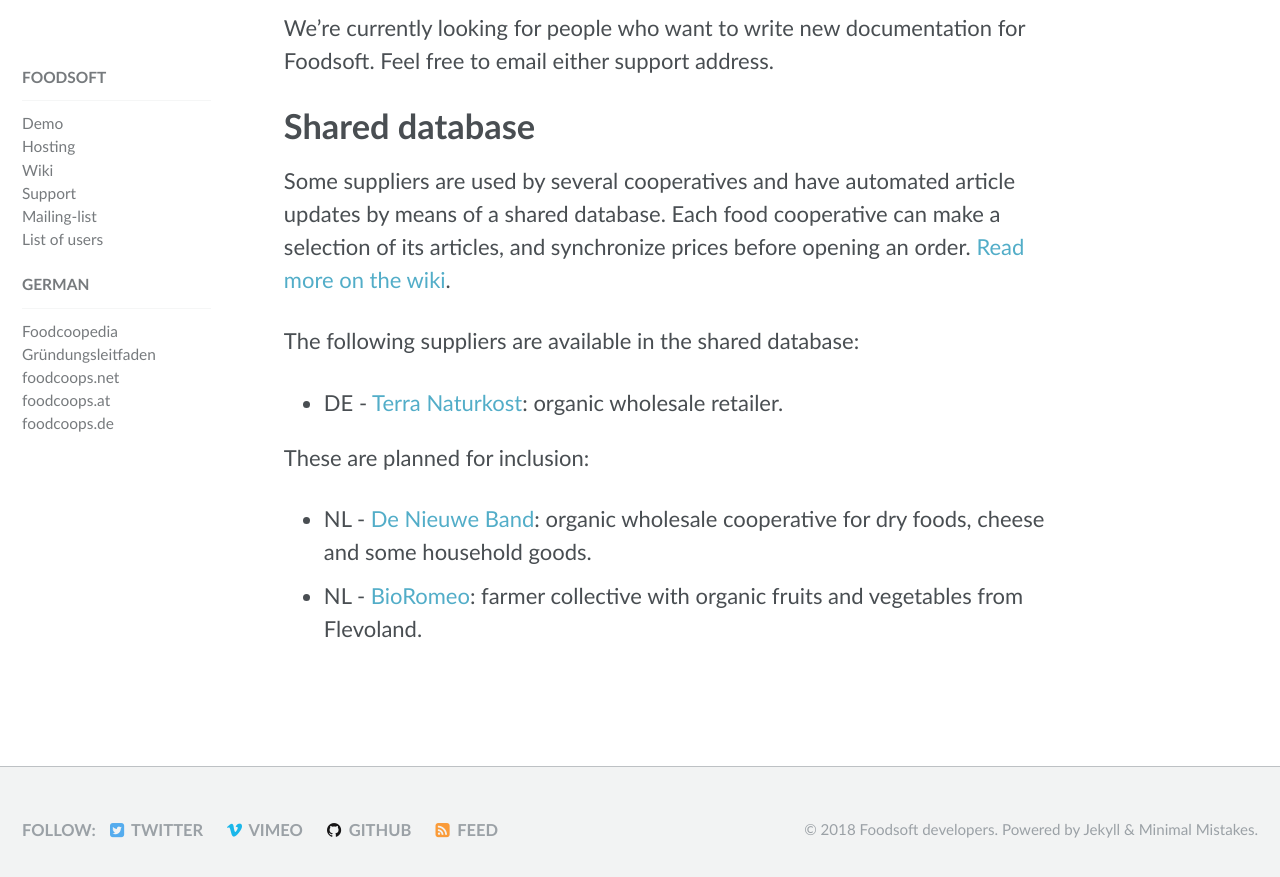
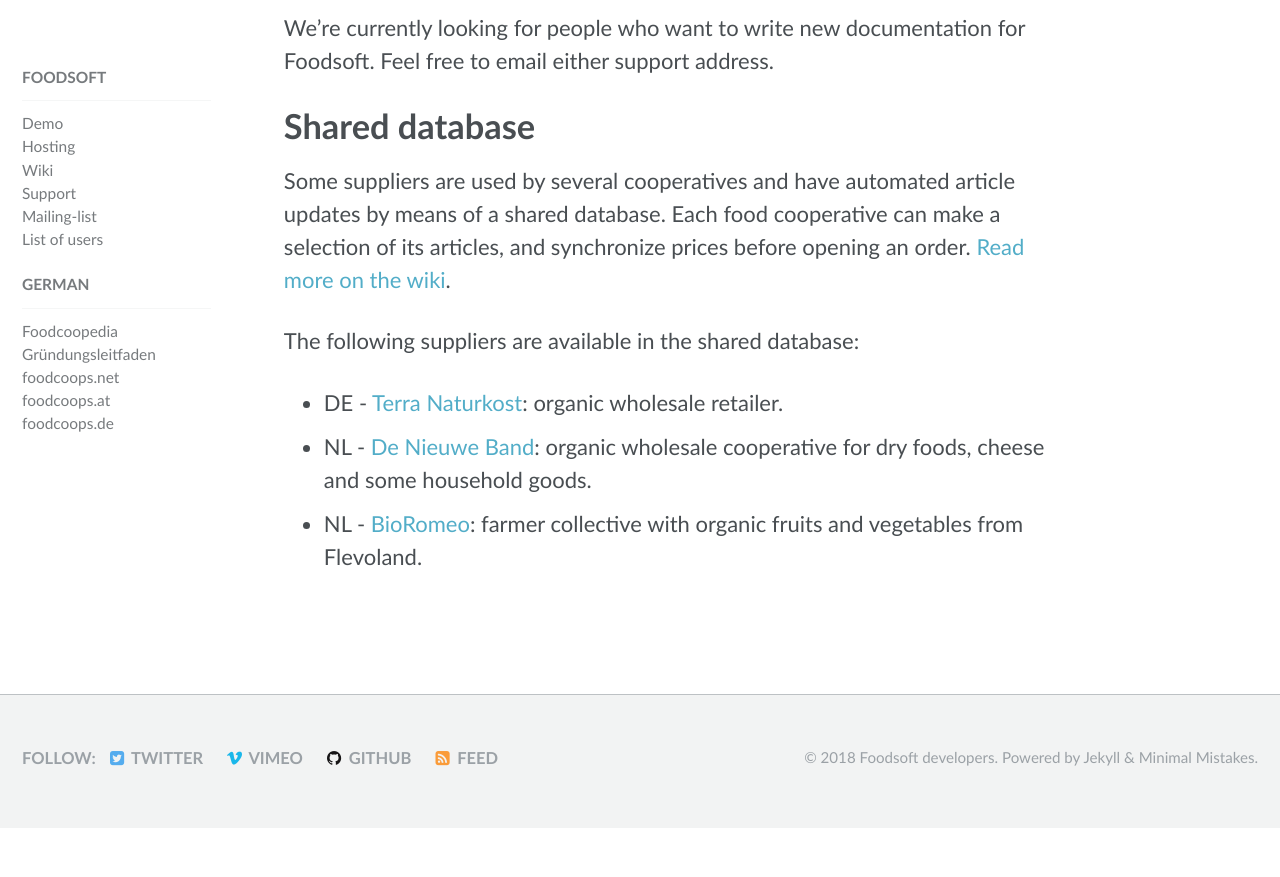
Before and after one commit to foodcoops/foodcoops.github.io, a Jekyll site: the page built from global-foodsoft-platform.md, in a window 1280 px wide and 900 px high, scrolled down 1444 px. Shown: the top 877 px of the window. Built offline with Jekyll 4.4.1, drawn with Linux system fonts in a browser that asks for light colours; after the commit the page ends 2272 px from its top, so only the background shows below that.

Commit message:
Shared suppliers update

```diff
--- a/global-foodsoft-platform.md
+++ b/global-foodsoft-platform.md
@@ -57,8 +57,5 @@
 The following suppliers are available in the shared database:
 
 * DE - [Terra Naturkost](https://www.terra-natur.com/): organic wholesale retailer.
-
-These are planned for inclusion:
-
 * NL - [De Nieuwe Band](https://nieuweband.nl/): organic wholesale cooperative for dry foods, cheese and some household goods.
 * NL - [BioRomeo](http://www.bioromeo.nl/): farmer collective with organic fruits and vegetables from Flevoland.
```
